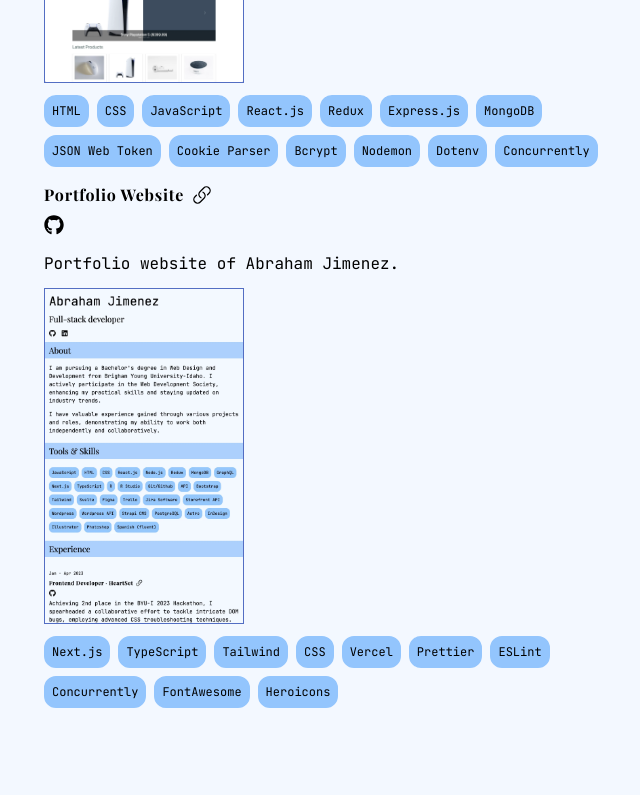
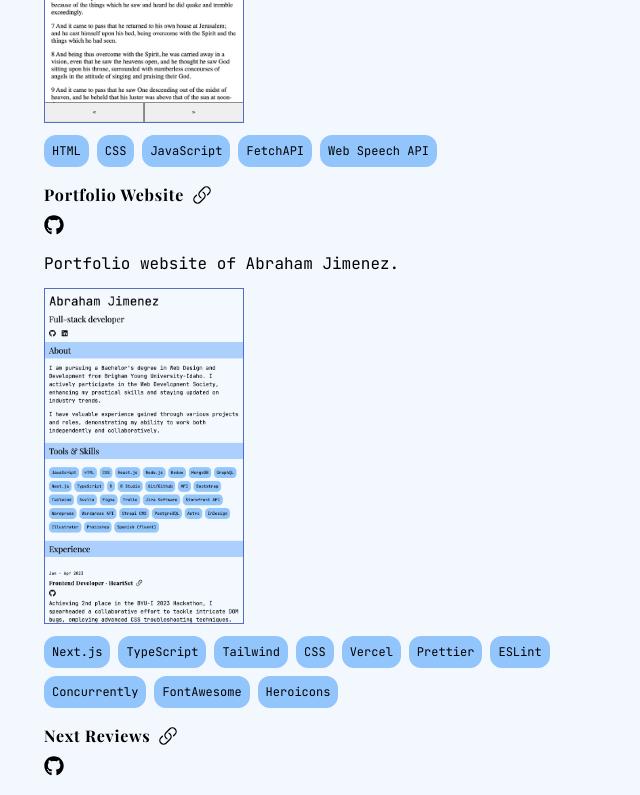
Before and after one commit to abrahamjimenez/abrahamjimenezportfolio, a Next.js app: page / in a window 1280 px wide. Shown: the part 3460-4255 px from the top of the page, without its empty margins (602-1242 px from the left). Before the commit the page ends 4168 px from the top, so only its background shows below. Built offline with nearby package versions, Linux system fonts and the light colour scheme; a web font is replaced by a local one.

Commit message:
Padding & Next reviews to projects

```diff
--- a/app/layout.tsx
+++ b/app/layout.tsx
@@ -84,7 +84,7 @@ export default function RootLayout({ children }: LayoutProps) {
         >
           <Header />
         </header>
-        <main className={"lg:w-1/2"}>{children}</main>
+        <main className={"lg:w-1/2 pb-6"}>{children}</main>
       </body>
     </html>
   );
--- a/components/Projects.tsx
+++ b/components/Projects.tsx
@@ -6,14 +6,6 @@ export default function Projects() {
       <div className="sticky top-0 z-20 -mx-3 py-2 mb-4 bg-blue-400/50 backdrop-blur">
         <h2 className="text-2xl pl-3 font-sans">Projects</h2>
       </div>
-      <Project
-        title="Book of Mormon English Learning App"
-        desc="Spearheaded the creation of a personalized project aimed at enhancing the client's English proficiency. Leveraging my skills in web development, I meticulously crafted the project using a combination of HTML, CSS, and JavaScript. This initiative involved integrating an API to provide a dynamic and engaging learning experience tailored to their language improvement goals. Through this endeavor, I demonstrated my ability to not only develop functional and user-friendly web applications but also to contribute to personalized learning solutions for language enhancement."
-        img="/book-of-mormon.webp"
-        tools={["HTML", "CSS", "JavaScript", "FetchAPI", "Web Speech API"]}
-        link="https://book-of-mormon-english-learning.netlify.app/"
-        github="https://github.com/abrahamjimenez/book-of-mormon-english-app"
-      />
       <Project
         title="Abraham’s Shop"
         desc="Developmed Abraham's Shop, an innovative e-commerce site utilizing the MERN stack, featuring seamless PayPal integration, robust admin capabilities, and secure routes to showcase proactive initiative and dynamic web development skills."
@@ -37,6 +29,14 @@ export default function Projects() {
         github="https://github.com/abrahamjimenez/proshop"
       />
       <Project
+        title="Book of Mormon English Learning App"
+        desc="Spearheaded the creation of a personalized project aimed at enhancing the client's English proficiency. Leveraging my skills in web development, I meticulously crafted the project using a combination of HTML, CSS, and JavaScript. This initiative involved integrating an API to provide a dynamic and engaging learning experience tailored to their language improvement goals. Through this endeavor, I demonstrated my ability to not only develop functional and user-friendly web applications but also to contribute to personalized learning solutions for language enhancement."
+        img="/book-of-mormon.webp"
+        tools={["HTML", "CSS", "JavaScript", "FetchAPI", "Web Speech API"]}
+        link="https://book-of-mormon-english-learning.netlify.app/"
+        github="https://github.com/abrahamjimenez/book-of-mormon-english-app"
+      />
+      <Project
         title="Portfolio Website"
         desc="Portfolio website of Abraham Jimenez."
         img="/abraham-jimenez-portfolio.webp"
@@ -55,6 +55,25 @@ export default function Projects() {
         link="https://abrahamjimenezportfolio.vercel.app/"
         github="https://github.com/abrahamjimenez/abrahamjimenezportfolio"
       />
+      <Project
+        title="Next Reviews"
+        desc="Practice on Next.js and Tailwind with Strapi CMS"
+        img="/next-reviews.webp"
+        tools={[
+          "Next.js",
+          "Tailwind CSS",
+          "TypeScript",
+          "React.js",
+          "Heroicons",
+          "Node.js",
+          "ESLint",
+          "Prettier",
+          "Strapi CMS",
+          "Concurrently",
+        ]}
+        link="https://next-reviews-8txyqtew2-abrahamjimenezs-projects.vercel.app/"
+        github="https://github.com/abrahamjimenez/next-reviews"
+      />
     </div>
   );
 }
```
Also changed, not shown: public/next-reviews.webp (added).
